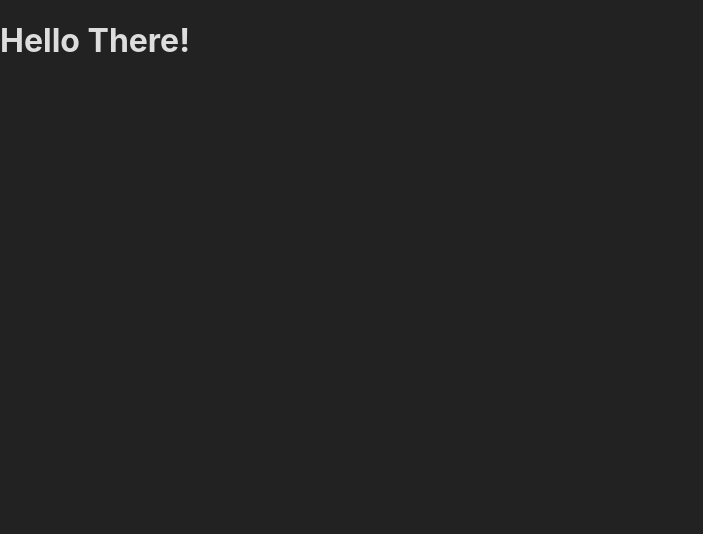
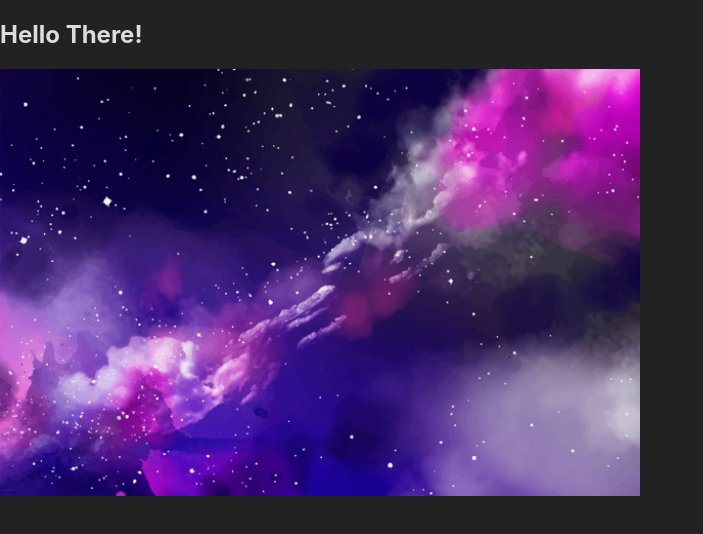
Before and after one commit to GabrielFelix23/CursoNextjs, a Next.js app in the folder next-site/: page /post/hello-there in a window 1280 px wide. Shown: the top 534 px of the page, without its empty margins (0-703 px from the left). Built offline with nearby package versions, Linux system fonts and the light colour scheme.

Commit message:
O novo componente <Image />

```diff
--- a/next-site/pages/index.tsx
+++ b/next-site/pages/index.tsx
@@ -3,7 +3,7 @@ import Head from 'next/head'
 import {getPostList} from '../shared/util'
 import Header from '../components/Header'
 import Navigation from '../components/navigation'
-import {Link} from 'next/link'
+import Link from 'next/link'
 
 type PostList = string[]
 
--- a/next-site/pages/post/hello-there.tsx
+++ b/next-site/pages/post/hello-there.tsx
@@ -1,7 +1,14 @@
+import Image from 'next/image'
+
 const Hello = () => (
-    <div>
+    <article>
         <h1>Hello There!</h1>
-    </div>
+        <Image
+            src="/post/hello-there/img1.jpg"
+            width={640}
+            height={427}
+        />
+    </article>
 )
 
 export default Hello
```
Also changed, not shown: next-site/public/post/hello-there/img1.jpg (added), next-site/public/post/hello-there/img2.jpg (added).
